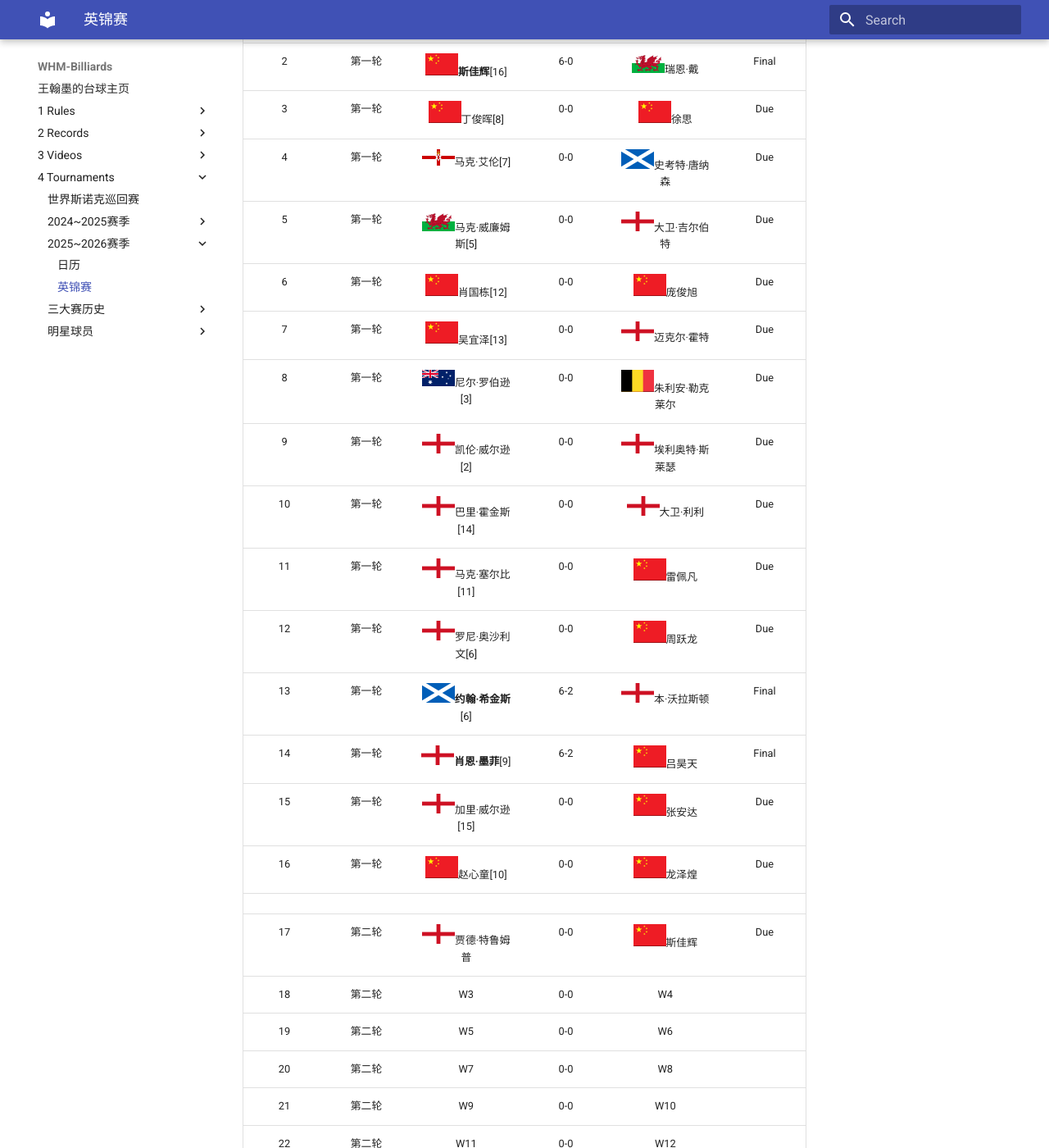
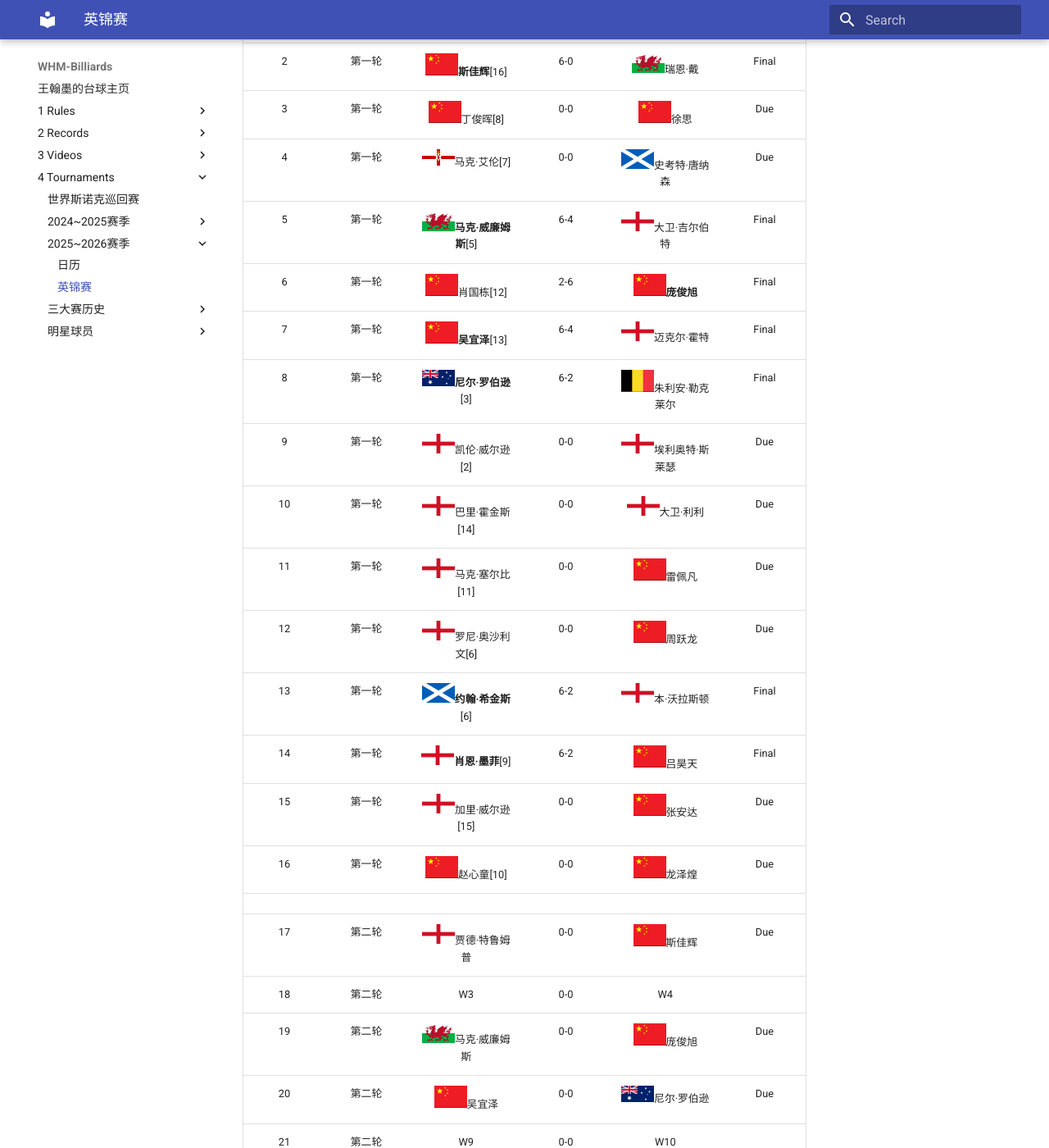
Before and after one commit to whm-billiards/whm-billiards.github.io, an MkDocs documentation site: the page built from docs/4-Tournaments/2025~2026赛季/2-英锦赛.md, in a window 1280 px wide and 1400 px high, scrolled down 358 px. Shown: the whole window at 82% size. Built offline with MkDocs 1.6.1 and Material for MkDocs 9.7.7, drawn with Linux system fonts in a browser that asks for light colours.

Commit message:
UK championships 12.1

```diff
--- a/docs/4-Tournaments/2025~2026赛季/2-英锦赛.md
+++ b/docs/4-Tournaments/2025~2026赛季/2-英锦赛.md
@@ -10,10 +10,10 @@
 |  2   | 第一轮  | ![](../img/china.png)**斯佳辉**[16]            |  6-0  | ![](../img/wales.png)瑞恩·戴                 | Final        |
 |  3   | 第一轮  | ![](../img/china.png)丁俊晖[8]                 |  0-0  | ![](../img/china.png)徐思                    | Due          |
 |  4   | 第一轮  | ![](../img/north_ireland.png)马克·艾伦[7]      |  0-0  | ![](../img/scotland.png)史考特·唐纳森         | Due          |
-|  5   | 第一轮  | ![](../img/wales.png)马克·威廉姆斯[5]          |  0-0  | ![](../img/england.png)大卫·吉尔伯特          | Due          |
-|  6   | 第一轮  | ![](../img/china.png)肖国栋[12]                |  0-0  | ![](../img/china.png)庞俊旭                  | Due          |
-|  7   | 第一轮  | ![](../img/china.png)吴宜泽[13]                |  0-0  | ![](../img/england.png)迈克尔·霍特            | Due          |
-|  8   | 第一轮  | ![](../img/australia.png)尼尔·罗伯逊[3]        |  0-0  | ![](../img/belgium.png)朱利安·勒克莱尔        | Due          |
+|  5   | 第一轮  | ![](../img/wales.png)**马克·威廉姆斯**[5]      |  6-4  | ![](../img/england.png)大卫·吉尔伯特          | Final        |
+|  6   | 第一轮  | ![](../img/china.png)肖国栋[12]                |  2-6  | ![](../img/china.png)**庞俊旭**              | Final        |
+|  7   | 第一轮  | ![](../img/china.png)**吴宜泽**[13]            |  6-4  | ![](../img/england.png)迈克尔·霍特            | Final        |
+|  8   | 第一轮  | ![](../img/australia.png)**尼尔·罗伯逊**[3]    |  6-2  | ![](../img/belgium.png)朱利安·勒克莱尔        | Final        |
 |  9   | 第一轮  | ![](../img/england.png)凯伦·威尔逊[2]          |  0-0  | ![](../img/england.png)埃利奥特·斯莱瑟        | Due          |
 |  10  | 第一轮  | ![](../img/england.png)巴里·霍金斯[14]         |  0-0  | ![](../img/england.png)大卫·利利              | Due          |
 |  11  | 第一轮  | ![](../img/england.png)马克·塞尔比[11]         |  0-0  | ![](../img/china.png)雷佩凡                   | Due          |
@@ -25,8 +25,8 @@
 |      |        |                                                |       |                                              |              |
 |  17  | 第二轮  | ![](../img/england.png)贾德·特鲁姆普           |  0-0  | ![](../img/china.png)斯佳辉                   | Due          |
 |  18  | 第二轮  |                  W3                           |  0-0  |                 W4                           |              |
-|  19  | 第二轮  |                  W5                           |  0-0  |                 W6                           |              |
-|  20  | 第二轮  |                  W7                           |  0-0  |                 W8                           |              |
+|  19  | 第二轮  | ![](../img/wales.png)马克·威廉姆斯             |  0-0  | ![](../img/china.png)庞俊旭                   | Due          |
+|  20  | 第二轮  | ![](../img/china.png)吴宜泽                   |  0-0  | ![](../img/australia.png)尼尔·罗伯逊           | Due          |
 |  21  | 第二轮  |                  W9                           |  0-0  |                 W10                          |              |
 |  22  | 第二轮  |                  W11                          |  0-0  |                 W12                          |              |
 |  23  | 第二轮  | ![](../img/scotland.png)约翰·希金斯            |  0-0  | ![](../img/england.png)肖恩·墨菲              | Due          |
```
Also changed, not shown: docs/4-Tournaments/README.md (+0 -4 lines).
